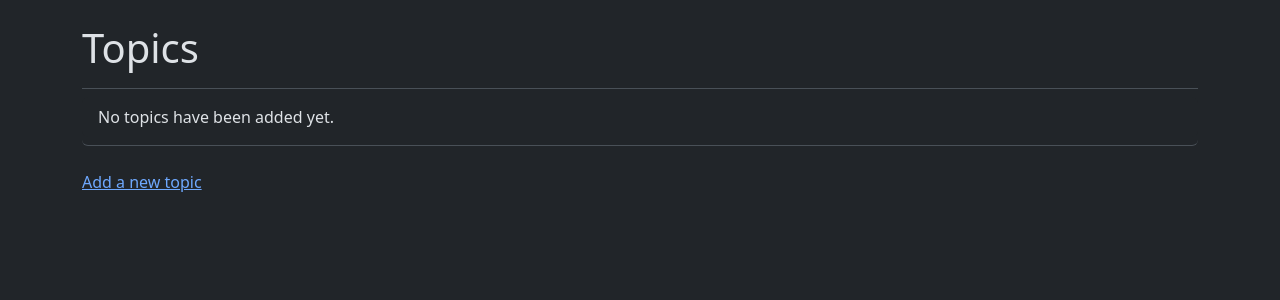
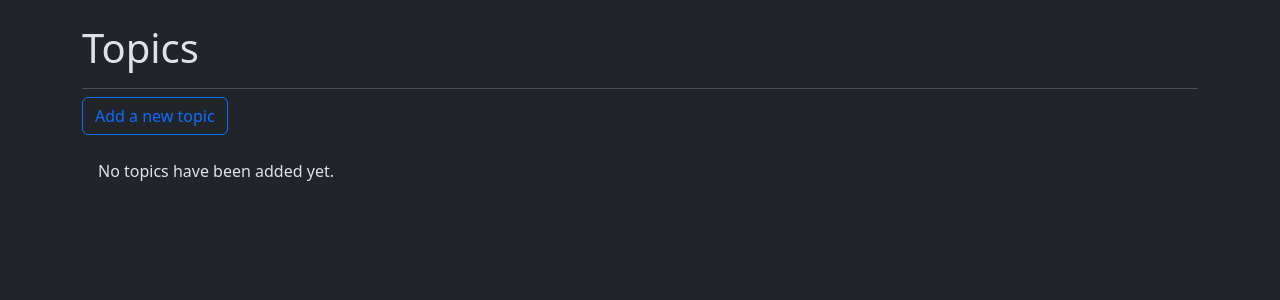
Before and after one commit to SpaghettiArchitect/learning_log, a Django app: page /topics/ in a window 1280 px wide. Shown: the part 58-358 px from the top of the page. Run offline with Django 5.2, Linux system fonts and the light colour scheme; the visitor is signed in with stand-in values (Sample User, id 1); data that the repository does not hold is empty; some libraries are stand-ins or nearby versions.

Commit message:
Update style of buttons and topics list
- The link to add a new topic has been moved just below the title of the
topics page. This link now looks like a button.

- The list that displays the topics has been changed to a simple
collection of links inside a container. This way, the user can click on
any part of the list item and it would open the correct topic page.

```diff
--- a/learning_logs/templates/learning_logs/topics.html
+++ b/learning_logs/templates/learning_logs/topics.html
@@ -6,22 +6,22 @@
 
 {% block content %}
 
-  <ul class="list-group border-bottom pb-2 mb-4">
+  <p>
+    <a class="btn btn-outline-primary" href="{% url 'learning_logs:new_topic' %}">
+      Add a new topic
+    </a>
+  </p>
+
+  <div class="list-group">
     {% for topic in topics %}
-      <li class="list-group-item border-0">
-        <a href="{% url 'learning_logs:topic' topic.id %}">
-          {{ topic.text }}
-        </a>
-      </li>
+      <a class="list-group-item list-group-item-action" href="{% url 'learning_logs:topic' topic.id %}">
+        {{ topic.text }}
+      </a>
     {% empty %}
-      <li class="list-group-item border-0">
+      <p class="list-group-item border-0">
         No topics have been added yet.
-      </li>
+      </p>
     {% endfor %}
-  </ul>
-
-  <a href="{% url 'learning_logs:new_topic' %}">
-    Add a new topic
-  </a>
+  </div>
 
 {% endblock content %}
```
